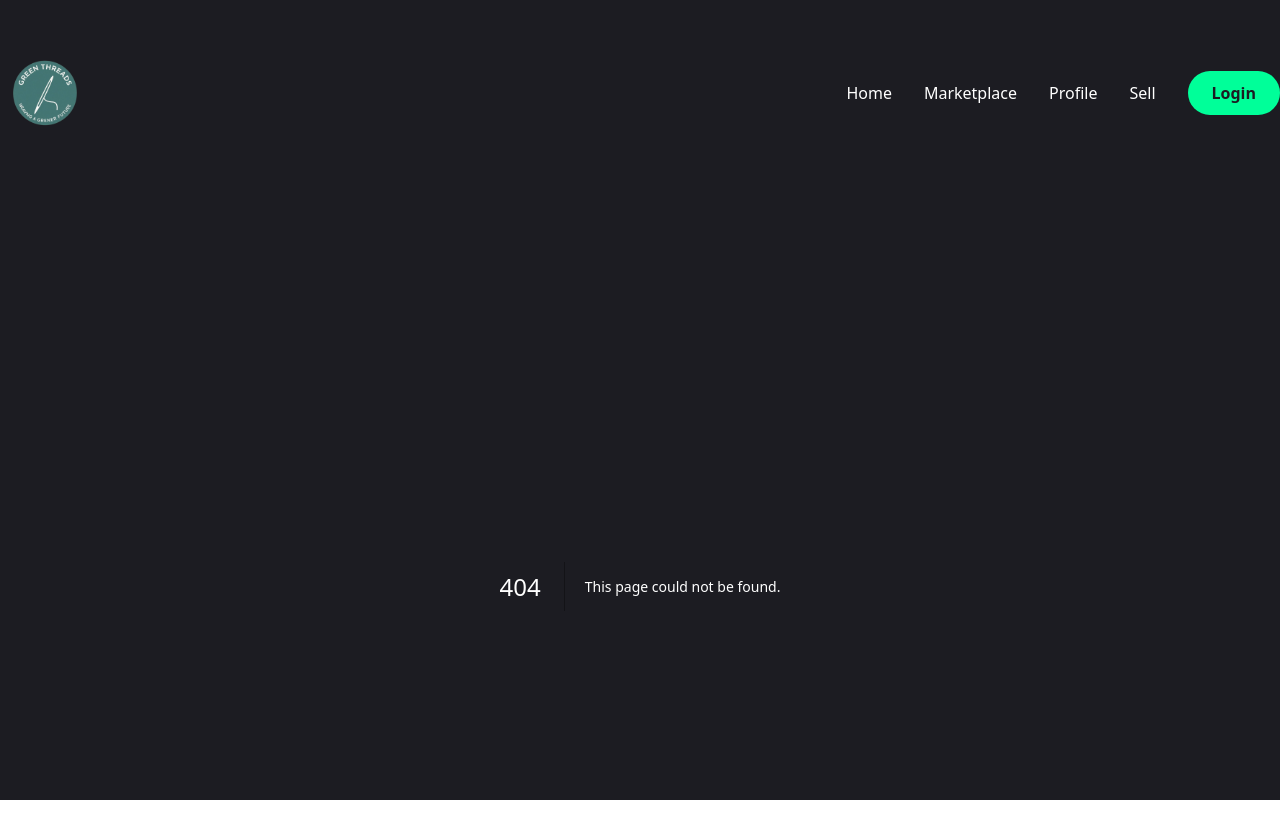
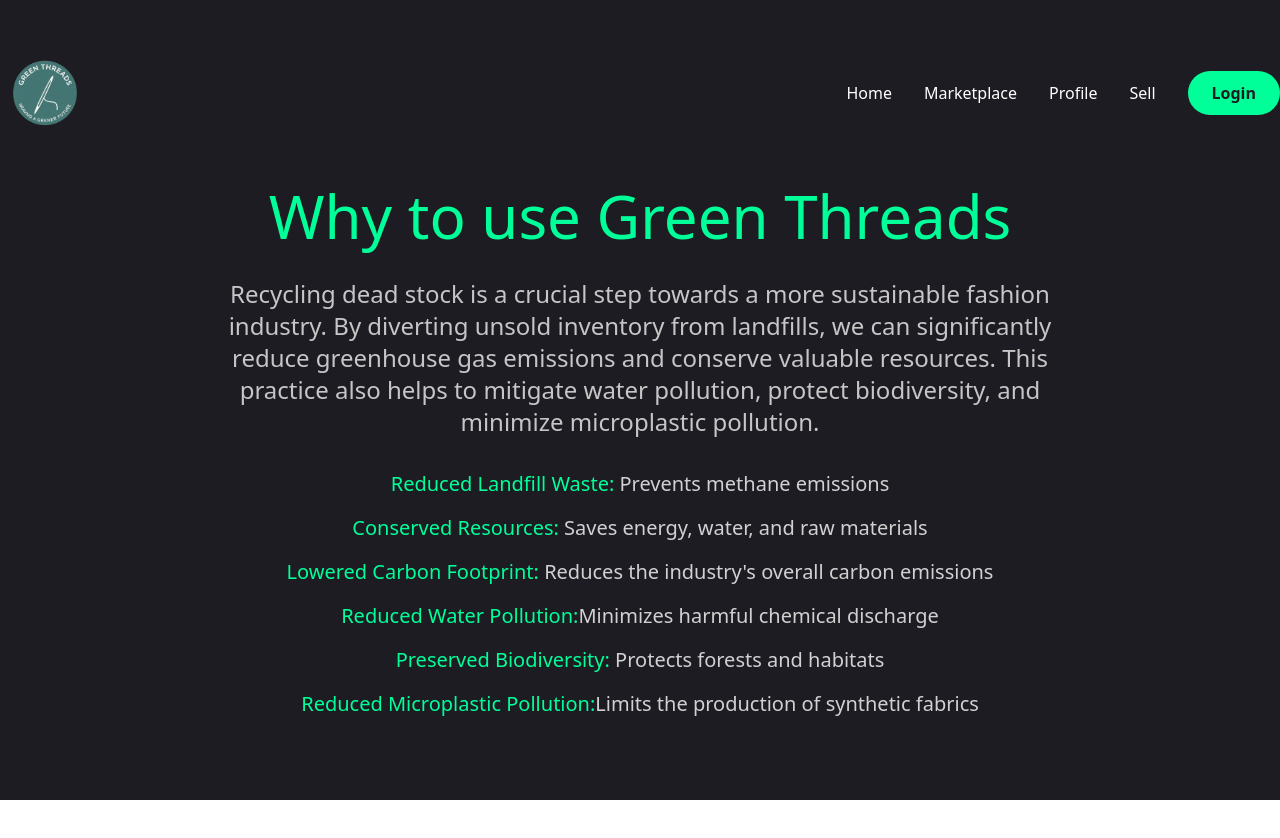
Before and after one commit to 0xVaibhav/Chain-abstraction-, a Next.js app in the folder frontend/: page /why in a window 1280 px wide. Before the commit this address had no page. Shown: the top 838 px of the page. After the commit the page ends 800 px from the top, so only its background shows below. Built offline with nearby package versions, Linux system fonts and the light colour scheme.

Commit message:
completed the why page

```diff
--- /dev/null
+++ b/frontend/app/why/page.tsx
@@ -0,0 +1,56 @@
+import React from "react";
+
+const page = () => {
+  return (
+    <div className="container mx-auto my-auto flex flex-col gap-8">
+      <h1 className="text-accent text-center text-6xl">
+        Why to use Green Threads
+      </h1>
+      <p className="text-white/75 text-2xl text-center mx-auto w-[70%]">
+        Recycling dead stock is a crucial step towards a more sustainable
+        fashion industry. By diverting unsold inventory from landfills, we can
+        significantly reduce greenhouse gas emissions and conserve valuable
+        resources. This practice also helps to mitigate water pollution, protect
+        biodiversity, and minimize microplastic pollution.
+      </p>
+      <div className="text-xl text-center flex flex-col gap-4">
+        <p className="text-accent">
+          Reduced Landfill Waste:
+          <span className="text-white/80"> Prevents methane emissions</span>
+        </p>
+        <p className="text-accent">
+          Conserved Resources:
+          <span className="text-white/80">
+            {" "}
+            Saves energy, water, and raw materials
+          </span>
+        </p>
+        <p className="text-accent">
+          Lowered Carbon Footprint:
+          <span className="text-white/80">
+            {" "}
+            Reduces the industry's overall carbon emissions
+          </span>
+        </p>
+        <p className="text-accent">
+          Reduced Water Pollution:
+          <span className="text-white/80">
+            Minimizes harmful chemical discharge
+          </span>
+        </p>
+        <p className="text-accent">
+          Preserved Biodiversity:
+          <span className="text-white/80"> Protects forests and habitats</span>
+        </p>
+        <p className="text-accent">
+          Reduced Microplastic Pollution:
+          <span className="text-white/80">
+            Limits the production of synthetic fabrics
+          </span>
+        </p>
+      </div>
+    </div>
+  );
+};
+
+export default page;
```
